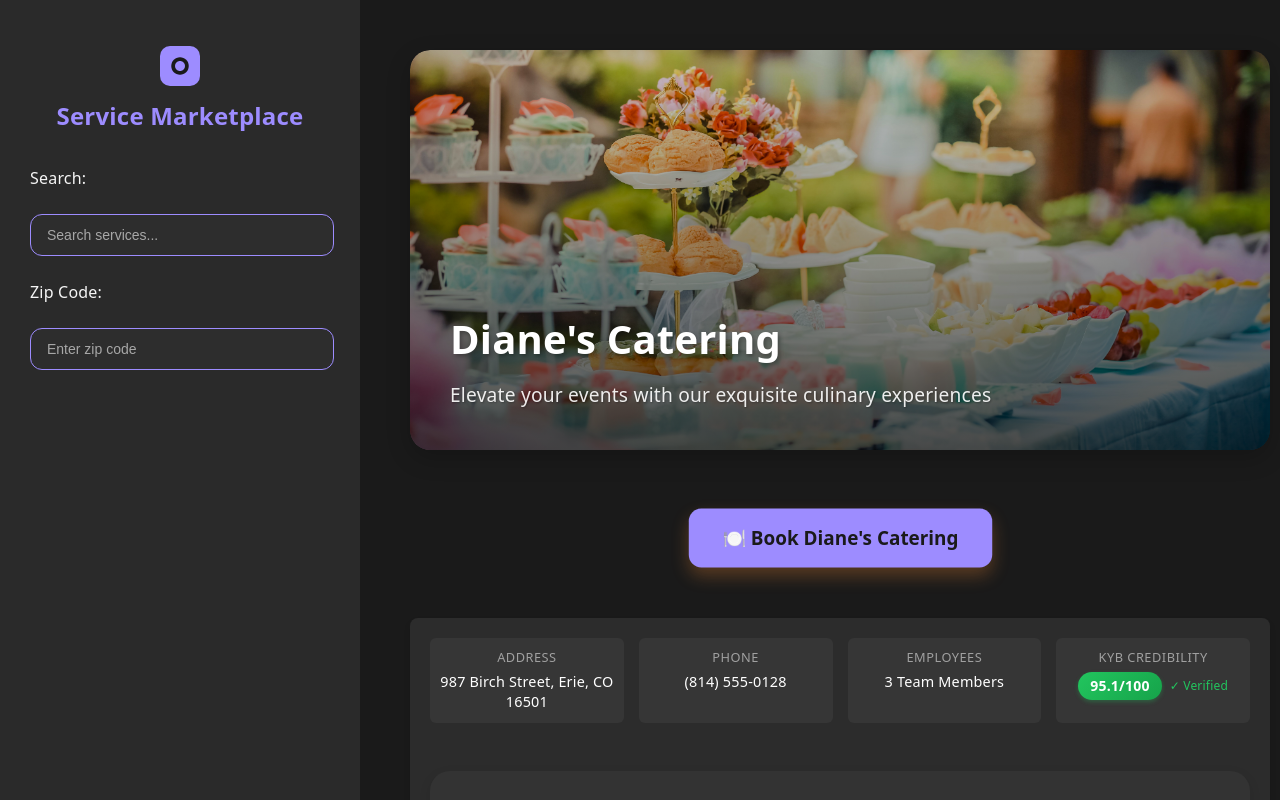
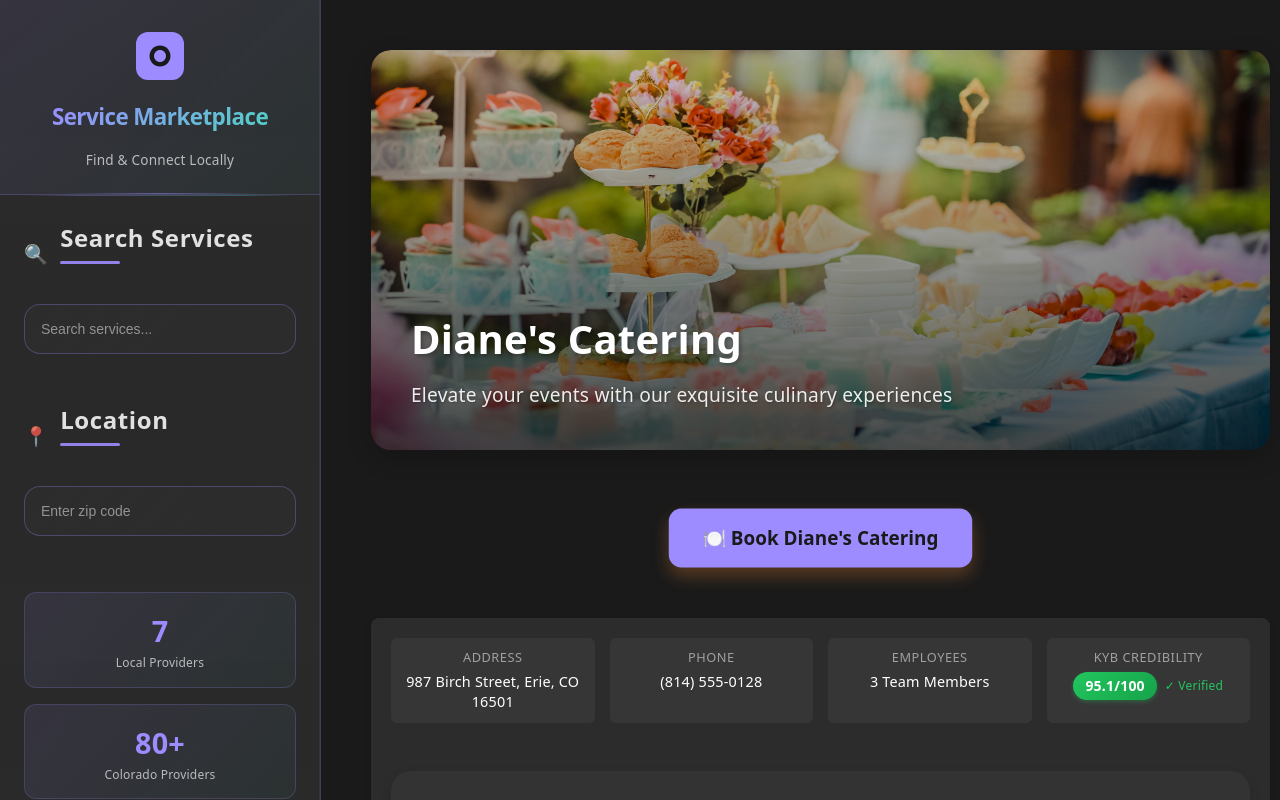
Before and after one commit to RichCanvas3/service-marketplace, a React (Vite) app in the folder client/: page /dc in a window 1280 px wide. Built offline with nearby package versions, Linux system fonts and the light colour scheme.

Commit message:
Update Side Nav Menu

```diff
--- a/client/src/components/SideNav.tsx
+++ b/client/src/components/SideNav.tsx
@@ -14,18 +14,43 @@ const SideNav: React.FC = () => {
     setZipCode(e.target.value);
   };
 
+  const clearSearch = () => {
+    setSearchQuery('');
+  };
+
+  const clearZipCode = () => {
+    setZipCode('');
+  };
+
   return (
     <div className='side-nav'>
+      {/* Header Section */}
+      <div className="nav-header">
         <a className='header-title' href='/'>
           <div className="header-content">
             <div className="header-logo-container">
+              <div className="logo-wrapper">
                 <img src="/favicon.svg" alt="Logo" className="header-logo" />
+                <div className="logo-glow"></div>
+              </div>
             </div>
             <h2>Service Marketplace</h2>
+            <div className="header-subtitle">Find & Connect Locally</div>
           </div>
         </a>
+      </div>
 
-      <p>Search:</p>
+      {/* Navigation Divider */}
+      <div className="nav-divider"></div>
+
+      {/* Search Section */}
+      <div className="nav-section">
+        <div className="section-header">
+          <span className="section-icon">🔍</span>
+          <h3 className="section-title">Search Services</h3>
+        </div>
+        <div className="input-group">
+          <div className="input-wrapper">
             <input
               type="text"
               className='search-input'
@@ -33,8 +58,23 @@ const SideNav: React.FC = () => {
               value={searchQuery}
               onChange={handleSearch}
             />
+            {searchQuery && (
+              <button className="clear-button" onClick={clearSearch} aria-label="Clear search">
+                ×
+              </button>
+            )}
+          </div>
+        </div>
+      </div>
 
-      <p>Zip Code:</p>
+      {/* Location Section */}
+      <div className="nav-section">
+        <div className="section-header">
+          <span className="section-icon">📍</span>
+          <h3 className="section-title">Location</h3>
+        </div>
+        <div className="input-group">
+          <div className="input-wrapper">
             <input
               type="text"
               className='zip-input'
@@ -44,6 +84,40 @@ const SideNav: React.FC = () => {
               maxLength={5}
               pattern="[0-9]*"
             />
+            {zipCode && (
+              <button className="clear-button" onClick={clearZipCode} aria-label="Clear zip code">
+                ×
+              </button>
+            )}
+          </div>
+        </div>
+      </div>
+
+      {/* Quick Stats */}
+      <div className="nav-section">
+        <div className="quick-stats">
+          <div className="stat-item">
+            <span className="stat-number">7</span>
+            <span className="stat-label">Local Providers</span>
+          </div>
+          <div className="stat-item">
+            <span className="stat-number">80+</span>
+            <span className="stat-label">Colorado Providers</span>
+          </div>
+        </div>
+      </div>
+
+      {/* Footer */}
+      <div className="nav-footer">
+        <div className="footer-content">
+          <p>Powered by MetaMask</p>
+          <div className="footer-links">
+            <a href="#" className="footer-link">About</a>
+            <span>•</span>
+            <a href="#" className="footer-link">Help</a>
+          </div>
+        </div>
+      </div>
     </div>
   );
 };
--- a/client/src/custom-styles.css
+++ b/client/src/custom-styles.css
@@ -41,21 +41,28 @@ div.page-container {
 }
 
 div.side-nav {
-  background-color: var(--secondary-color);
-  color: var(--text-color);
-  width: 300px;
-  padding: 30px;
+  background: linear-gradient(180deg,
+    var(--secondary-color) 0%,
+    rgba(42, 42, 42, 0.95) 50%,
+    var(--secondary-color) 100%);
+  color: var(--text-color);
+  width: 320px;
+  padding: 0;
   height: 100%;
   overflow-y: auto;
-  box-shadow: 2px 0 10px rgba(0, 0, 0, 0.1);
+  box-shadow:
+    4px 0 20px rgba(0, 0, 0, 0.3),
+    inset -1px 0 0 rgba(157, 140, 255, 0.1);
   transition: var(--transition);
   flex-shrink: 0;
+  border-right: 1px solid rgba(157, 140, 255, 0.2);
+  position: relative;
 }
 
 div.content {
   background-color: var(--primary-color);
   color: var(--text-color);
-  width: calc(100% - 300px);
+  width: calc(100% - 320px);
   padding: 30px;
   min-height: 100vh;
   overflow-y: auto;
@@ -238,26 +245,38 @@ a.header-title:hover {
 }
 
 .search-input, .zip-input {
-  background-color: var(--input-bg);
-  border: 1px solid var(--accent-color);
-  border-radius: 12px;
-  padding: 12px 16px;
-  margin: 8px 0;
-  width: 90%;
+  background: linear-gradient(135deg,
+    var(--input-bg) 0%,
+    rgba(45, 45, 45, 0.8) 100%);
+  border: 1px solid rgba(157, 140, 255, 0.3);
+  border-radius: 16px;
+  padding: 16px 40px 16px 16px;
+  margin: 0;
+  width: 100%;
   color: var(--text-color);
   font-size: 14px;
-  transition: var(--transition);
+  font-weight: 500;
+  transition: all 0.3s cubic-bezier(0.4, 0, 0.2, 1);
+  backdrop-filter: blur(10px);
+  -webkit-backdrop-filter: blur(10px);
+  box-sizing: border-box;
 }
 
 .search-input:focus, .zip-input:focus {
   outline: none;
   border-color: var(--accent-color-secondary);
-  box-shadow: 0 0 0 2px rgba(79, 209, 197, 0.2);
-  background-color: var(--card-bg);
+  box-shadow:
+    0 0 0 3px rgba(79, 209, 197, 0.2),
+    0 8px 25px rgba(79, 209, 197, 0.1);
+  background: linear-gradient(135deg,
+    var(--card-bg) 0%,
+    rgba(51, 51, 51, 0.9) 100%);
+  transform: translateY(-1px);
 }
 
 .search-input::placeholder, .zip-input::placeholder {
-  color: rgba(249, 249, 249, 0.6);
+  color: rgba(249, 249, 249, 0.5);
+  font-weight: 400;
 }
 
 .service-card-content {
@@ -788,13 +807,37 @@ a.header-title:hover {
   }
 }
 
+/* Enhanced Side Navigation Styling */
+
+/* Navigation Header */
+.nav-header {
+  padding: 32px 24px 24px 24px;
+  background: linear-gradient(135deg,
+    rgba(157, 140, 255, 0.1) 0%,
+    rgba(79, 209, 197, 0.05) 100%);
+  border-bottom: 1px solid rgba(157, 140, 255, 0.2);
+  position: relative;
+}
+
+.nav-header::after {
+  content: '';
+  position: absolute;
+  bottom: 0;
+  left: 20%;
+  right: 20%;
+  height: 1px;
+  background: linear-gradient(90deg,
+    transparent 0%,
+    rgba(157, 140, 255, 0.5) 50%,
+    transparent 100%);
+}
+
 .header-content {
   display: flex;
   flex-direction: column;
   align-items: center;
   text-align: center;
   gap: 12px;
-  padding: 16px 0;
   transition: var(--transition);
 }
 
@@ -802,24 +845,237 @@ a.header-title:hover {
   display: flex;
   justify-content: center;
   width: 100%;
+  margin-bottom: 8px;
+}
+
+.logo-wrapper {
+  position: relative;
+  display: flex;
+  align-items: center;
+  justify-content: center;
 }
 
 .header-logo {
-  width: 40px;
-  height: 40px;
+  width: 48px;
+  height: 48px;
   flex-shrink: 0;
+  transition: all 0.3s cubic-bezier(0.4, 0, 0.2, 1);
+  z-index: 2;
+  position: relative;
+}
+
+.logo-glow {
+  position: absolute;
+  top: 50%;
+  left: 50%;
+  transform: translate(-50%, -50%);
+  width: 60px;
+  height: 60px;
+  background: radial-gradient(circle,
+    rgba(157, 140, 255, 0.3) 0%,
+    rgba(79, 209, 197, 0.2) 50%,
+    transparent 70%);
+  border-radius: 50%;
+  opacity: 0;
+  transition: all 0.3s ease;
+}
+
+.header-title:hover .logo-glow {
+  opacity: 1;
+  transform: translate(-50%, -50%) scale(1.2);
+}
+
+.header-title:hover .header-logo {
+  transform: scale(1.1) rotate(5deg);
+}
+
+.header-content h2 {
+  margin: 0;
+  font-size: 1.4rem;
+  font-weight: 700;
+  background: linear-gradient(135deg, var(--accent-color) 0%, var(--accent-color-secondary) 100%);
+  background-clip: text;
+  -webkit-background-clip: text;
+  -webkit-text-fill-color: transparent;
   transition: var(--transition);
-  /* filter: brightness(1); */
-}
-
-.header-content h2 {
-  margin: 0;
-  font-size: 1.5rem;
+  letter-spacing: -0.025em;
+}
+
+.header-subtitle {
+  font-size: 0.85rem;
+  color: rgba(245, 245, 245, 0.7);
+  font-weight: 500;
+  margin-top: 4px;
   transition: var(--transition);
 }
 
-.header-title:hover h2 {
-  color: #f9a600;
+.header-title:hover .header-subtitle {
+  color: var(--accent-color-secondary);
+}
+
+/* Navigation Divider */
+.nav-divider {
+  height: 1px;
+  background: linear-gradient(90deg,
+    transparent 0%,
+    rgba(157, 140, 255, 0.3) 20%,
+    rgba(79, 209, 197, 0.3) 80%,
+    transparent 100%);
+  margin: 0 24px;
+}
+
+/* Navigation Sections */
+.nav-section {
+  padding: 24px;
+  margin: 0;
+}
+
+.section-header {
+  display: flex;
+  align-items: center;
+  gap: 12px;
+  margin-bottom: 16px;
+}
+
+.section-icon {
+  font-size: 1.2rem;
+  filter: grayscale(0.3);
+}
+
+.section-title {
+  margin: 0;
+  font-size: 1rem;
+  font-weight: 600;
+  color: var(--text-color);
+  opacity: 0.9;
+  letter-spacing: 0.025em;
+}
+
+/* Input Groups */
+.input-group {
+  position: relative;
+}
+
+.input-wrapper {
+  position: relative;
+  display: flex;
+  align-items: center;
+}
+
+.clear-button {
+  position: absolute;
+  right: 12px;
+  top: 50%;
+  transform: translateY(-50%);
+  background: none;
+  border: none;
+  color: rgba(245, 245, 245, 0.5);
+  font-size: 18px;
+  cursor: pointer;
+  padding: 4px;
+  border-radius: 50%;
+  transition: all 0.2s ease;
+  z-index: 2;
+  width: 24px;
+  height: 24px;
+  display: flex;
+  align-items: center;
+  justify-content: center;
+  margin: 0;
+}
+
+.clear-button:hover {
+  background: rgba(255, 255, 255, 0.1);
+  color: var(--accent-color);
+  transform: translateY(-50%) scale(1.1);
+}
+
+/* Quick Stats */
+.quick-stats {
+  display: flex;
+  flex-direction: column;
+  gap: 16px;
+  margin-top: 8px;
+}
+
+.stat-item {
+  display: flex;
+  flex-direction: column;
+  align-items: center;
+  padding: 16px;
+  background: linear-gradient(135deg,
+    rgba(157, 140, 255, 0.1) 0%,
+    rgba(79, 209, 197, 0.05) 100%);
+  border-radius: 12px;
+  border: 1px solid rgba(157, 140, 255, 0.2);
+  transition: all 0.3s ease;
+}
+
+.stat-item:hover {
+  transform: translateY(-2px);
+  border-color: rgba(157, 140, 255, 0.4);
+  background: linear-gradient(135deg,
+    rgba(157, 140, 255, 0.15) 0%,
+    rgba(79, 209, 197, 0.1) 100%);
+}
+
+.stat-number {
+  font-size: 1.8rem;
+  font-weight: 700;
+  color: var(--accent-color);
+  margin-bottom: 4px;
+}
+
+.stat-label {
+  font-size: 0.75rem;
+  color: rgba(245, 245, 245, 0.7);
+  text-align: center;
+  font-weight: 500;
+  line-height: 1.2;
+}
+
+/* Navigation Footer */
+.nav-footer {
+  margin-top: auto;
+  padding: 24px;
+  background: linear-gradient(135deg,
+    rgba(157, 140, 255, 0.05) 0%,
+    rgba(79, 209, 197, 0.02) 100%);
+  border-top: 1px solid rgba(157, 140, 255, 0.1);
+}
+
+.footer-content {
+  text-align: center;
+}
+
+.footer-content p {
+  margin: 0 0 12px 0;
+  font-size: 0.8rem;
+  color: rgba(245, 245, 245, 0.6);
+  font-weight: 500;
+}
+
+.footer-links {
+  display: flex;
+  align-items: center;
+  justify-content: center;
+  gap: 8px;
+  font-size: 0.75rem;
+}
+
+.footer-link {
+  color: rgba(245, 245, 245, 0.7);
+  text-decoration: none;
+  transition: var(--transition);
+  font-weight: 500;
+}
+
+.footer-link:hover {
+  color: var(--accent-color-secondary);
+}
+
+.footer-links span {
+  color: rgba(245, 245, 245, 0.4);
 }
 
 .modal-steps {
--- a/client/src/pages/LoyaltyCardPage.tsx
+++ b/client/src/pages/LoyaltyCardPage.tsx
@@ -118,7 +118,7 @@ const LoyaltyCardPage: React.FC = () => {
               }
             }}
           >
-            {joined ? "✓ You're already a member!" : 'Get the Loyalty Card'}
+            {joined ? "✓ You're a member!" : 'Get the Loyalty Card'}
           </button>
 
           {joined && (
```
Lines whose indentation alone changed are shown as unchanged.
